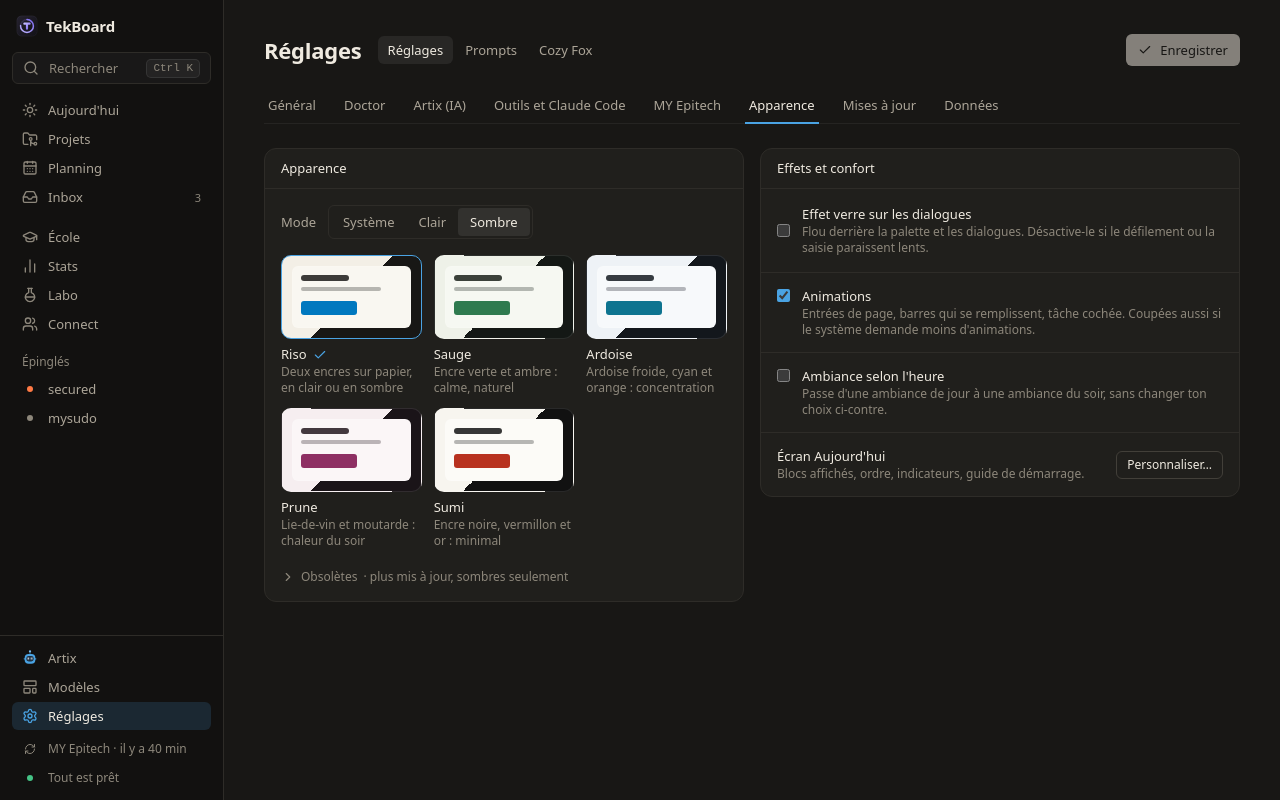
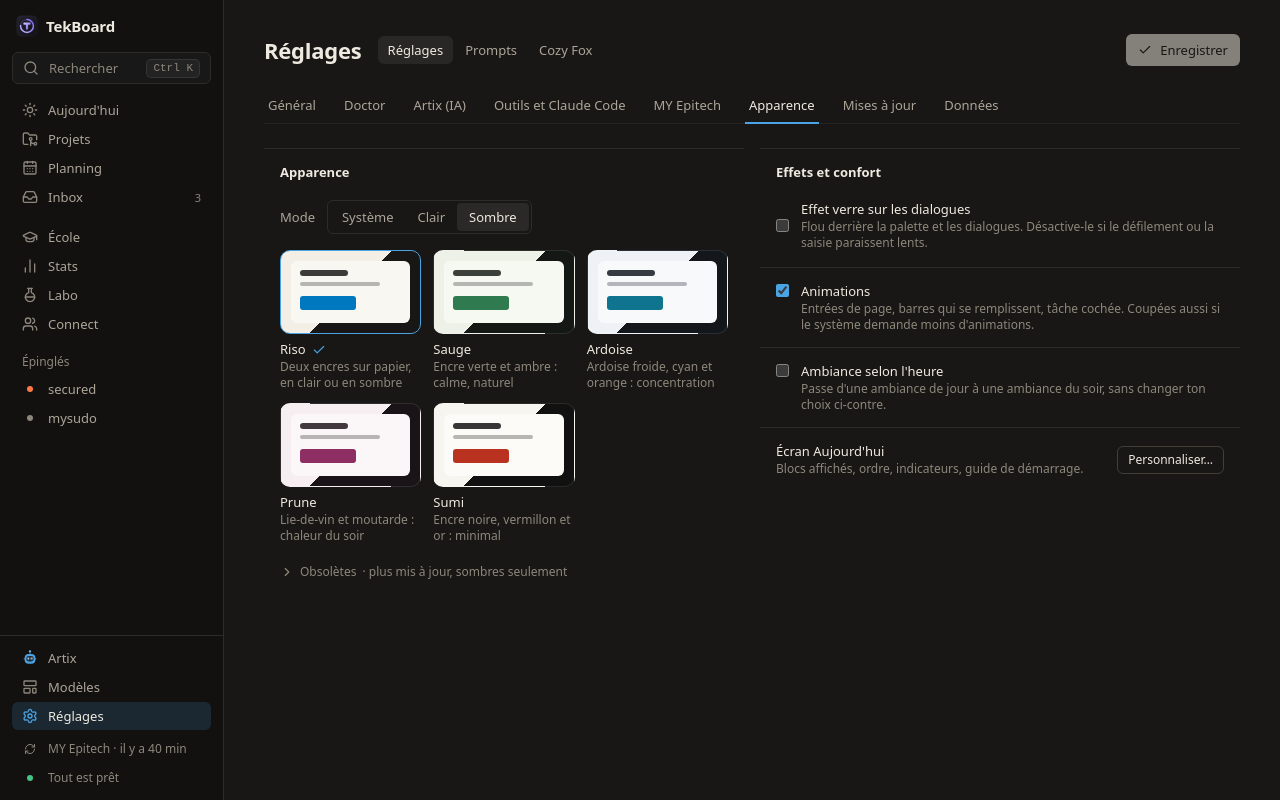
Before and after one commit to ar-oxyo/tekboard-desktop, a React (Vite) app: page / in a window 1280 px wide. Both pictures are taken after a click on the button "Choisis ton ambiance". Built offline with nearby package versions, Linux system fonts and the light colour scheme.

Commit message:
Réglages et démarrage : une seule feuille, sans boîtes
Les groupes des Réglages deviennent des sections à filets au lieu de cartes ;
l'assistant de démarrage affiche Riso et le nom TekBoard ; libellé de l'IDE
traduit.

```diff
--- a/src/features/onboarding/OnboardingFlow.tsx
+++ b/src/features/onboarding/OnboardingFlow.tsx
@@ -58,7 +58,7 @@ export function OnboardingFlow() {
         <div className="mb-5 flex items-center justify-between">
           <div className="flex items-center gap-2.5">
             <img src="/tekboard.svg" alt="" className="size-7" />
-            <span className="display text-md font-medium">Tekboard</span>
+            <span className="display text-md font-(--title-weight)">TekBoard</span>
           </div>
           {step !== "welcome" && (
             <span className="text-xs text-faint tabular-nums">{t("Étape {i} sur {n}", { i: index + 1, n: STEPS.length })}</span>
@@ -289,7 +289,7 @@ function Done({ s }: { s: Settings }) {
   const ai = useAiStatus();
   const rows = [
     [t("Langue"), s.language === "en" ? "English" : "Français"],
-    [t("Apparence"), s.theme.charAt(0).toUpperCase() + s.theme.slice(1)],
+    [t("Apparence"), s.theme === "aurora" ? "Riso" : s.theme.charAt(0).toUpperCase() + s.theme.slice(1)],
     ["MY Epitech", status.data?.lastSync ? t("connecté") : t("plus tard (École → MY Epitech)")],
     [t("Dossiers de projets"), s.roots.length > 0 ? String(s.roots.length) : t("plus tard (Réglages → Général)")],
     ["IA", ai.data ? `${PROVIDER_NAME[ai.data.provider]}${ai.data.provider !== "none" && !ai.data.configured ? ` (${t("à configurer")})` : ""}` : "…"],
--- a/src/features/settings/SettingsPage.tsx
+++ b/src/features/settings/SettingsPage.tsx
@@ -96,7 +96,7 @@ export function SettingsPage() {
   const targets = cloneTargets(repos.data ?? [], draft.roots).filter((t) => draft.roots.some((r) => t === r || t.startsWith(r + "/")));
 
   return (
-    <>
+    <div className="settings-flat">
       <PageHeader
         title={t("Réglages")}
         actions={
@@ -227,7 +227,7 @@ export function SettingsPage() {
             <CardTitle>{t("Espace de travail")}</CardTitle>
             <div className="flex flex-col gap-3 px-4 py-4">
               <Field
-                label="IDE command"
+                label={t("Commande de l'IDE")}
                 hint={
                   <>
                     <Code>{"{dir}"}</Code> est remplacé par le dossier du projet. Lancé directement, sans shell.
@@ -336,7 +336,7 @@ export function SettingsPage() {
           </Card>
         </div>
       )}
-    </>
+    </div>
   );
 }
 
--- a/src/styles/index.css
+++ b/src/styles/index.css
@@ -1355,3 +1355,23 @@ code,
   .skill-pulse { animation: none; }
 }
 }
+
+/* Settings read as one sheet: their groups are hairline sections, not boxes. Outside the
+   component layer on purpose, to win over the card's own utilities. */
+.settings-flat .card {
+  background: transparent;
+  border: 0;
+  border-top: 1px solid var(--color-line);
+  border-radius: 0;
+  box-shadow: none;
+}
+.settings-flat .card > header:first-child {
+  border-bottom: 0;
+  height: auto;
+  padding-top: 14px;
+  padding-bottom: 2px;
+}
+.settings-flat .card > header:first-child h2 {
+  font-size: var(--text-sm);
+  font-weight: 600;
+}
```
